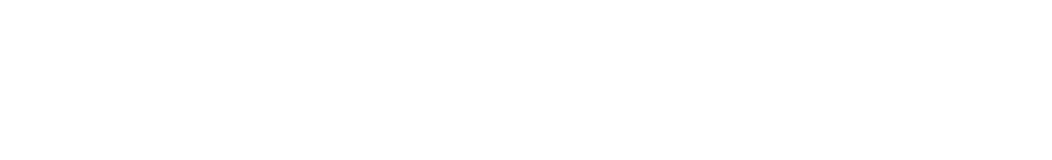
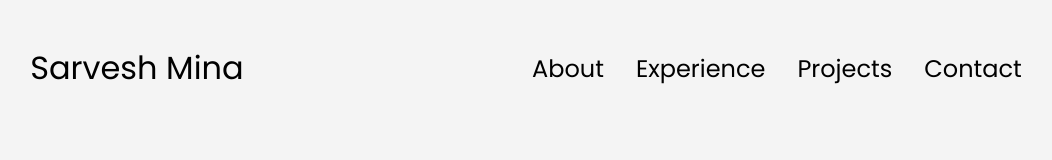
Before and after one commit to SarveshMina/portfolio-github, a plain HTML site: page index.html in a window 1280 px wide. Shown: the whole page, without its empty margins (114-1166 px from the left). Drawn offline with Linux system fonts and the light colour scheme.

Commit message:
Basic Navigation with css done.

```diff
--- a/index.html
+++ b/index.html
@@ -8,6 +8,17 @@
     <link rel="stylesheet" href="mediaqueries.css" />
 </head>
 <body>
+    <nav id = "desktop-nav">
+        <div class="logo">Sarvesh Mina</div>
+        <div>
+            <ul class="nav-links">
+                <li><a href="#about">About</a></li>
+                <li><a href="#experience">Experience</a></li>
+                <li><a href="#projects">Projects</a></li>
+                <li><a href="#contact">Contact</a></li>
+            </ul>
+        </div>
+    </nav>
     <script src="script.js"></script>
 </body>
 </html>
--- a/style.css
+++ b/style.css
@@ -0,0 +1,65 @@
+/* General Style */
+@import url('https://fonts.googleapis.com/css2?family=PT+Sans+Narrow&family=Poppins:wght@300;400;500;600&display=swap');
+
+* {
+    margin: 0;
+    padding: 0;
+}
+
+body {
+    font-family: "Poppins", serif;
+    background-color: #f4f4f4;
+}
+
+html {
+    scroll-behavior: smooth;
+}
+
+p {
+    color: rgb(85,85,85);
+}
+
+/* Transition */
+a, .btn {
+    transition: all 0.3s ease;
+}
+
+
+/* Navbar */
+nav,
+.nav-links {
+    display: flex;
+}
+
+nav{
+    justify-content: space-around;
+    align-items: center;
+    height: 17vh;
+}
+
+.nav-links {
+    gap: 2rem;
+    list-style: none;
+    font-size: 1.5rem;
+}
+
+a {
+    text-decoration: none;
+    text-decoration-color: white;
+    color: #000000;
+}
+
+a:hover {
+    color: grey;
+    text-decoration: underline;
+    text-underline-offset: 1rem;
+    text-decoration-color: rgb(181, 181, 181) ;
+}
+
+.logo {
+    font-size: 2rem;
+}
+
+.logo:hover {
+    cursor: default;
+}
```
